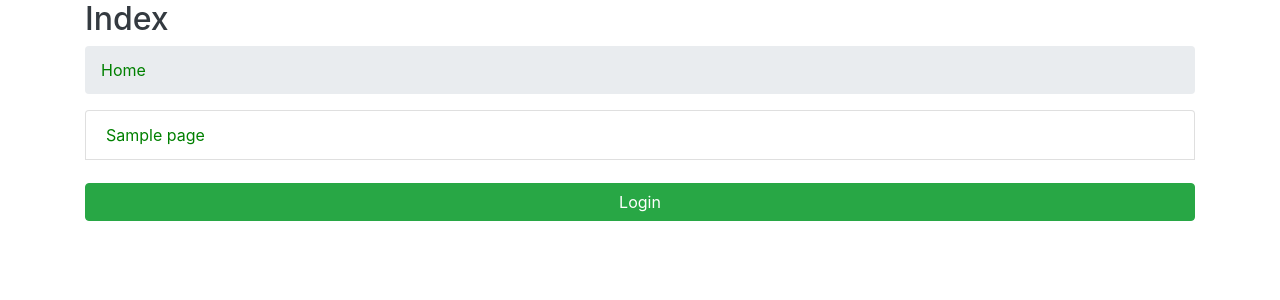
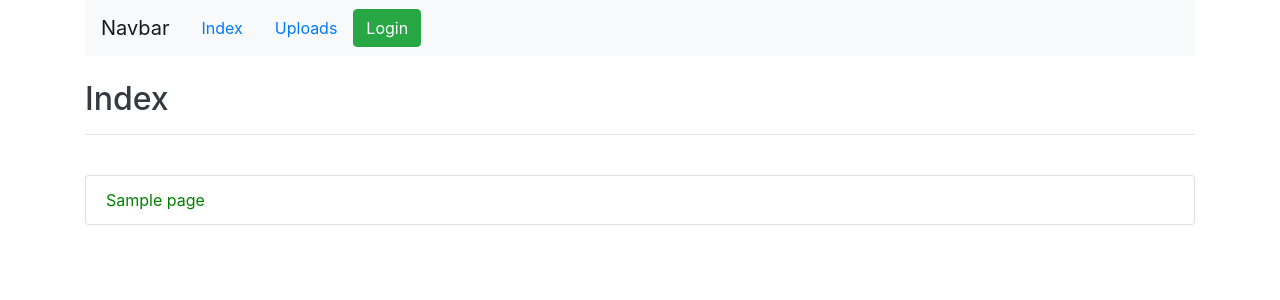
Before and after one commit to PyroSharkZ/Django2, a Django app: template wiki/templates/wiki/index.html in a window 1280 px wide. Shown: the top 300 px of the page. Run offline with Django 3.2, Linux system fonts and the light colour scheme; the template is opened without the code that fills it: values that come from a table or form of the project are taken from there, others are empty; tables that the repository leaves empty hold one stand-in row (values such as "Sample post"); parts of the project's set-up code (start-up, migrations or seed data) failed here and were passed over; some libraries are stand-ins or nearby versions.

Commit message:
Added in a navbar

```diff
--- a/wiki/templates/wiki/base.html
+++ b/wiki/templates/wiki/base.html
@@ -3,11 +3,36 @@
 <html>
 
 <head>
-    <link rel="stylesheet" href="https://stackpath.bootstrapcdn.com/bootstrap/4.3.1/css/bootstrap.min.css" integrity="sha384-ggOyR0iXCbMQv3Xipma34MD+dH/1fQ784/j6cY/iJTQUOhcWr7x9JvoRxT2MZw1T" crossorigin="anonymous">
+    <link rel="stylesheet" href="https://stackpath.bootstrapcdn.com/bootstrap/4.3.1/css/bootstrap.min.css"
+        integrity="sha384-ggOyR0iXCbMQv3Xipma34MD+dH/1fQ784/j6cY/iJTQUOhcWr7x9JvoRxT2MZw1T" crossorigin="anonymous">
     <link rel="stylesheet" type="text/css" href="{% static 'wiki/style.css' %}">
 </head>
 
+
+
 <body>
-{% block content %}NO CONTENT PROVIDED{% endblock content %}
+    <div class="container">
+        <nav class="navbar navbar-expand-lg navbar-light bg-light">
+            <a class="navbar-brand" href="#">Navbar</a>
+            <button class="navbar-toggler" type="button" data-toggle="collapse" data-target="#navbarNav"
+                aria-controls="navbarNav" aria-expanded="false" aria-label="Toggle navigation">
+                <span class="navbar-toggler-icon"></span>
+            </button>
+            <div class="collapse navbar-collapse" id="navbarNav">
+                <a class="nav-item nav-link" href="{% url 'wiki:index' %}">Index</a>
+                <a class="nav-item nav-link" href="{% url 'wiki:upload_page' %}">Uploads</a>
+                {% if user.is_authenticated%}
+                <a class="btn btn-danger" href="{% url 'wiki:logout'%}">Logout</a>
+                {% else %}
+                <a class="btn btn-success" href="{% url 'wiki:login' %}">Login</a>
+                {% endif %}
+            </div>
+        </nav>
+    </div>
+    <br />
+    {% block content %}NO CONTENT PROVIDED{% endblock content %}
 </body>
+
+
+
 </html>
--- a/wiki/templates/wiki/index.html
+++ b/wiki/templates/wiki/index.html
@@ -6,11 +6,8 @@
 
 <div class="container">
     {% block contentTitle %}<h2 class="text-dark">Index</h2>{% endblock %}
-    <nav aria-label="breadcrumb">
-        <ol class="breadcrumb">
-            <li class="breadcrumb-item"><a href="{% url 'wiki:index' %}">Home</a></li>
-        </ol>
-    </nav>
+    <hr/>
+    <br/>
     {% if pages %}
     <ul class="list-group">
     {% for page in pages %}
@@ -19,13 +16,8 @@
     {% else %}
     <p>No pages are available.</p>
     {% endif %}
-    <br/>
-    {% if user.is_authenticated%}
-    <a class="btn btn-danger" href="{% url 'wiki:logout'%}">Logout</a>
-    {% else %}
-    <a class="btn btn-success" href="{% url 'wiki:login' %}">Login</a>
-    {% endif %}
-    {% endblock content %}
+
     </ul>
+</div>
 
-</div>
+{% endblock content %}
--- a/wiki/templates/wiki/upload.html
+++ b/wiki/templates/wiki/upload.html
@@ -3,7 +3,9 @@
 
 {% block content %}
 <div class="container">
-    {% block contentTitle %}Uploaded Files{% endblock %}
+        {% block contentTitle %}<h2 class="text-dark">Uploads</h2>{% endblock %}
+    <hr/>
+    <br/>
     <section>
 
         <form method='POST' enctype='multipart/form-data' action="{% url 'wiki:upload_page' %}">
@@ -12,7 +14,7 @@
             <input type='submit' value="Upload">
         </form>
     </section>
-    <hr/>
+    <br/>
     <section>
         {% if files %}
         <ul>
```
Also changed, not shown: wiki/templates/wiki/detail.html (+5 -4 lines).
